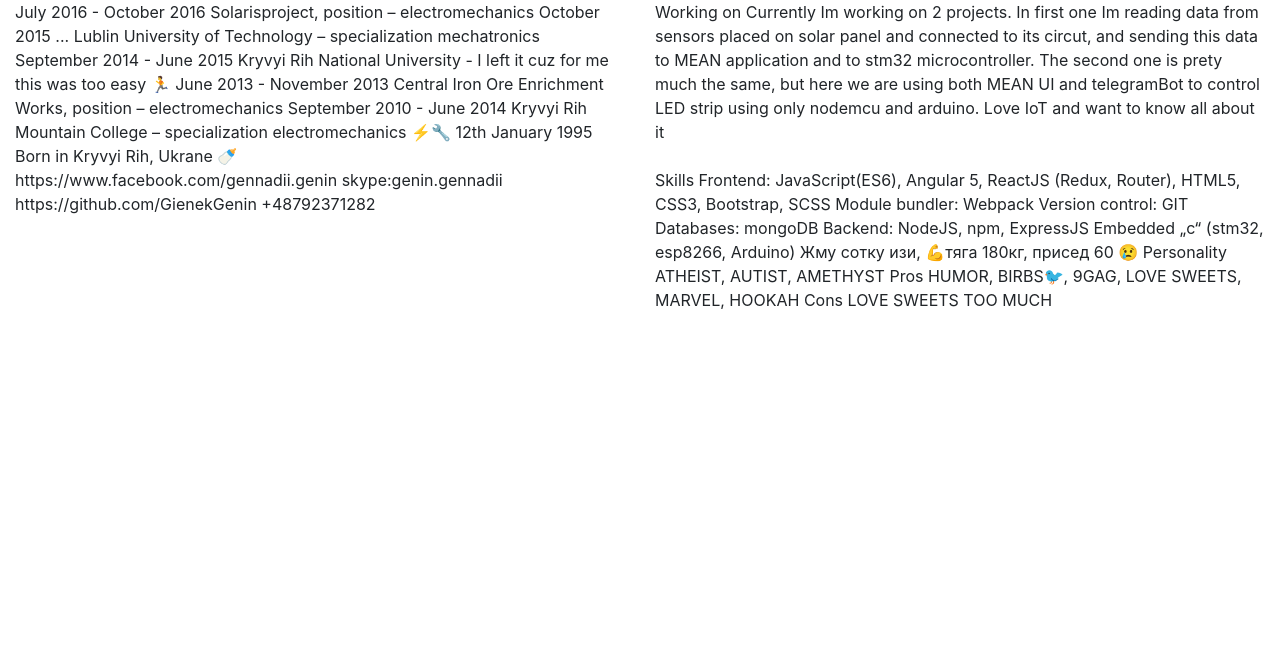
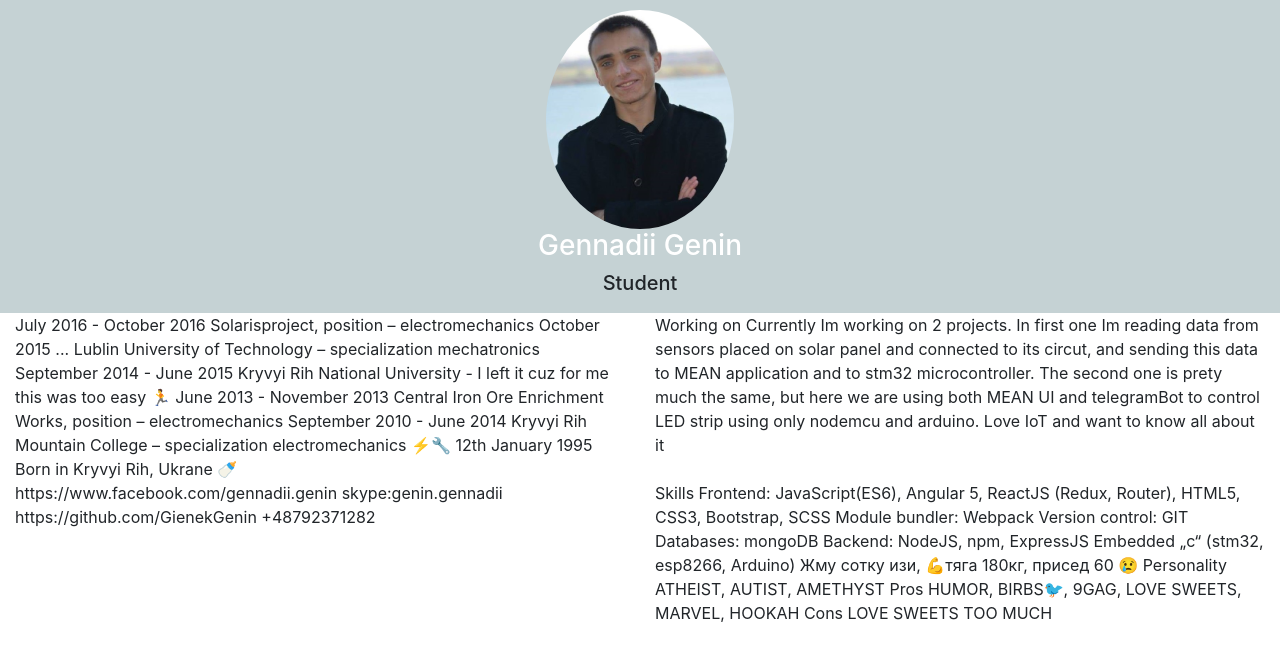
Before and after one commit to GienekGenin/homepage, a plain HTML site: page index.html in a window 1280 px wide. Drawn offline with nearby package versions, Linux system fonts and the light colour scheme.

Commit message:
Added photo and name.

```diff
--- /dev/null
+++ b/css/index.css
@@ -0,0 +1,15 @@
+div > img {
+    width: 15%;
+    height: 15%;
+    border-radius: 50%;
+}
+
+.first-look {
+    padding-top: 10px;
+    padding-bottom: 10px;
+    background-color: #C5D2D4;
+}
+
+.name {
+    color: white;
+}
--- a/index.html
+++ b/index.html
@@ -15,8 +15,21 @@
     <title>%Gennadii Genin% — Résumé</title>
     <link rel="stylesheet" href="https://maxcdn.bootstrapcdn.com/bootstrap/4.0.0/css/bootstrap.min.css"
           integrity="sha384-Gn5384xqQ1aoWXA+058RXPxPg6fy4IWvTNh0E263XmFcJlSAwiGgFAW/dAiS6JXm" crossorigin="anonymous">
+    <meta http-equiv="refresh" content="1">
+    <link rel="stylesheet" href="./css/index.css">
 </head>
 <body>
+<div class="container-fluid first-look">
+    <div class="d-flex justify-content-center">
+        <img src="./img/photo.jpg" alt="Yeah, That's me">
+    </div>
+    <div class="d-flex justify-content-center name">
+        <h3>Gennadii Genin</h3>
+    </div>
+    <div class="d-flex justify-content-center">
+        <h5>Student</h5>
+    </div>
+</div>
 <div class="container-fluid">
     <div class="row">
         <div class="col-sm-12 col-md-6 col-lg-6 col-xl-6 timeline">
```
Also changed, not shown: img/photo.jpg (added).
